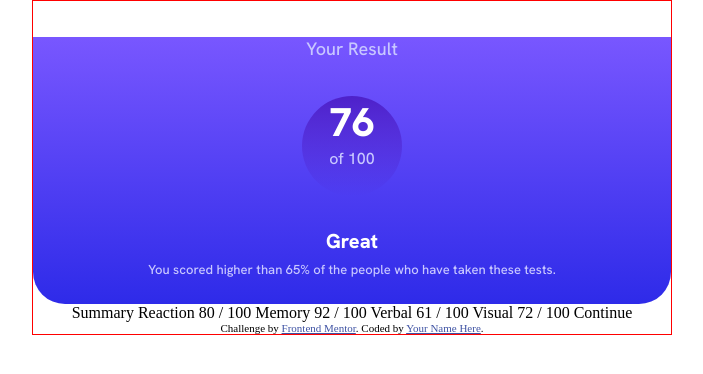
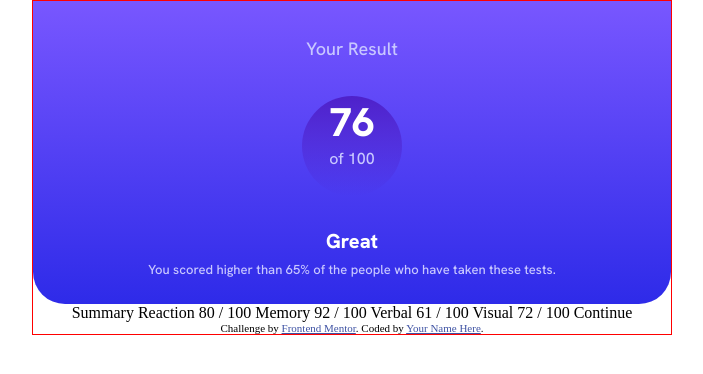
Before and after one commit to Geokobby/Results-Summary, a plain HTML site: page results-summary-component-main/index.html in a window 1280 px wide. Shown: the whole page, without its empty margins (288-991 px from the left). Drawn offline with Linux system fonts and the light colour scheme.

Commit message:
Update style.css

```diff
--- a/results-summary-component-main/Css/style.css
+++ b/results-summary-component-main/Css/style.css
@@ -32,7 +32,7 @@ body{
     color: hsl(241, 100%, 89%);
     font-family: Hanken Grotesk;
     font-size: 18px;
-    margin-block:2em ;
+     padding:2em ;
 }
 
 .over_score_div{
```
